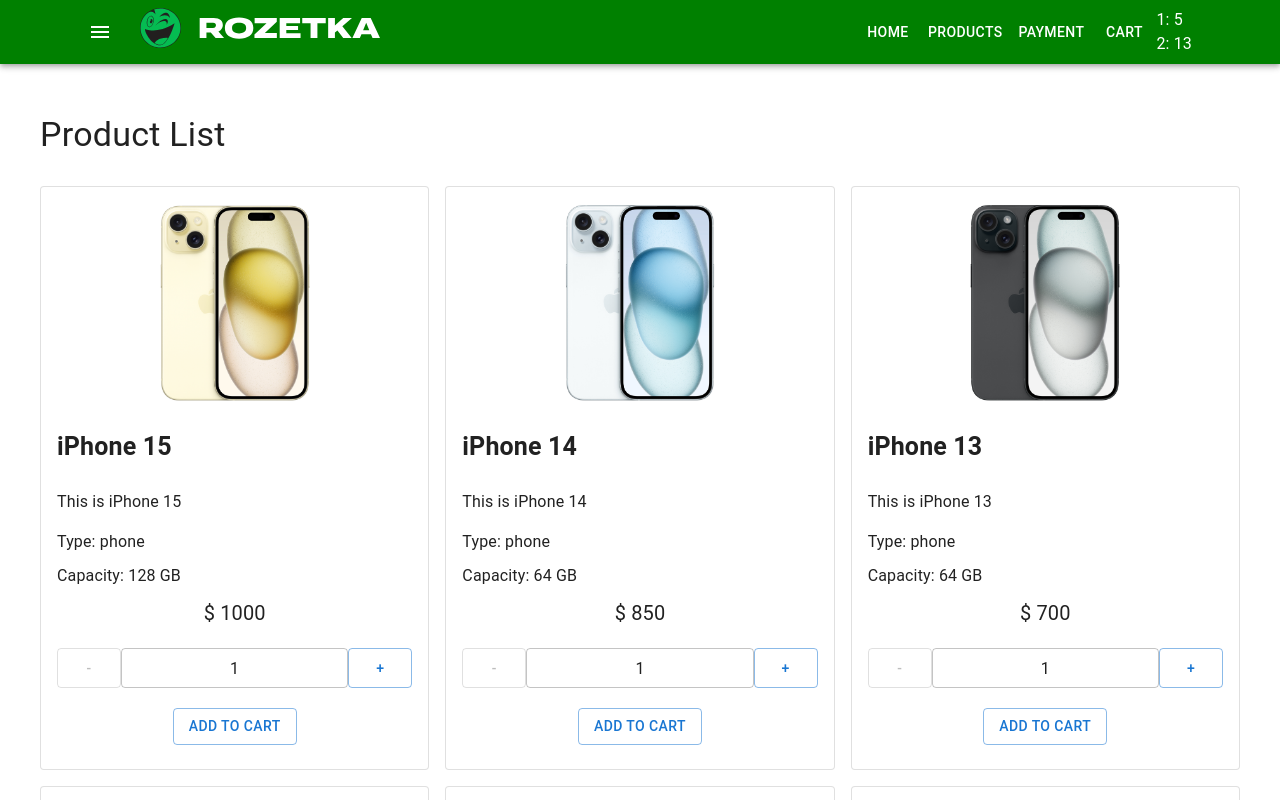
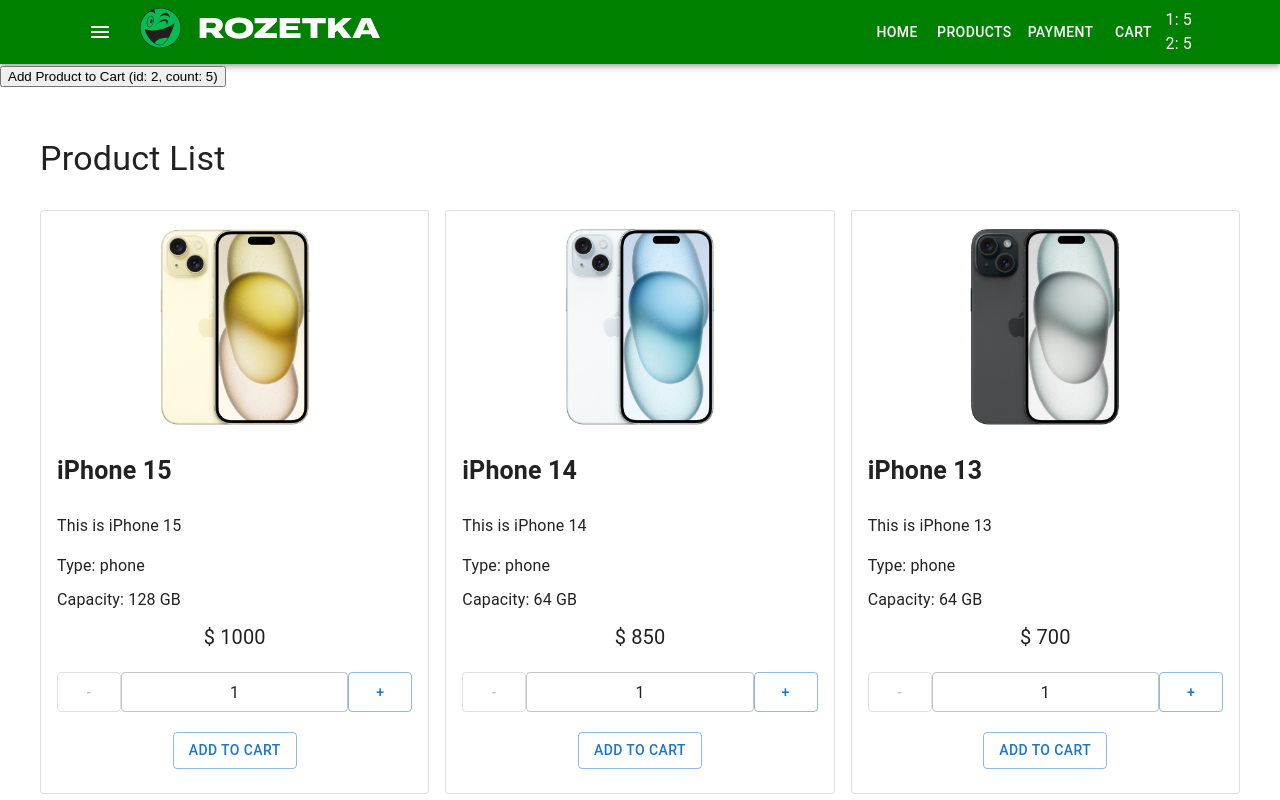
Before and after one commit to VarvaraProkhvatylo/react-shop-project-16-03, a React (Create React App) app: page / in a window 1280 px wide. Shown: the top 800 px of the page. Built offline with nearby package versions, Linux system fonts and the light colour scheme.

Commit message:
counting for id 2 onClick increase count number

```diff
--- a/src/components/CartHeader/CartHeader.tsx
+++ b/src/components/CartHeader/CartHeader.tsx
@@ -5,7 +5,7 @@ type Props = {
 }
 
 const CartHeader = ({ productsInCart }: Props) => {
-    // console.log(Object.keys(ProductsInCart))
+    console.log(Object.keys(productsInCart))
     return (
         <div>
             {Object.keys(productsInCart).map((productId) => (
--- a/src/layout/App.tsx
+++ b/src/layout/App.tsx
@@ -13,8 +13,14 @@ type ProductsInCartType = {
 const App = () => {
     const [productsInCart, setProductsInCart] = useState<ProductsInCartType>({
         1: 5,
-        2: 13,
+        2: 5,
     })
+
+    const addProduct = (id: number, count: number) => {
+        setProductsInCart((prevState) => ({
+            [id]: prevState[id] + count,
+        }))
+    }
 
     const addProductsToCart = (id: number, count: number) => {}
 
@@ -22,6 +28,10 @@ const App = () => {
         <StyledEngineProvider injectFirst>
             <CssBaseline />
             <Header productsInCart={productsInCart} />
+            <button onClick={() => addProduct(2, 5)}>
+                {' '}
+                Add Product to Cart (id: 2, count: 5)
+            </button>
             <Main addProductsToCart={addProductsToCart} />
             <Footer />
         </StyledEngineProvider>
```
